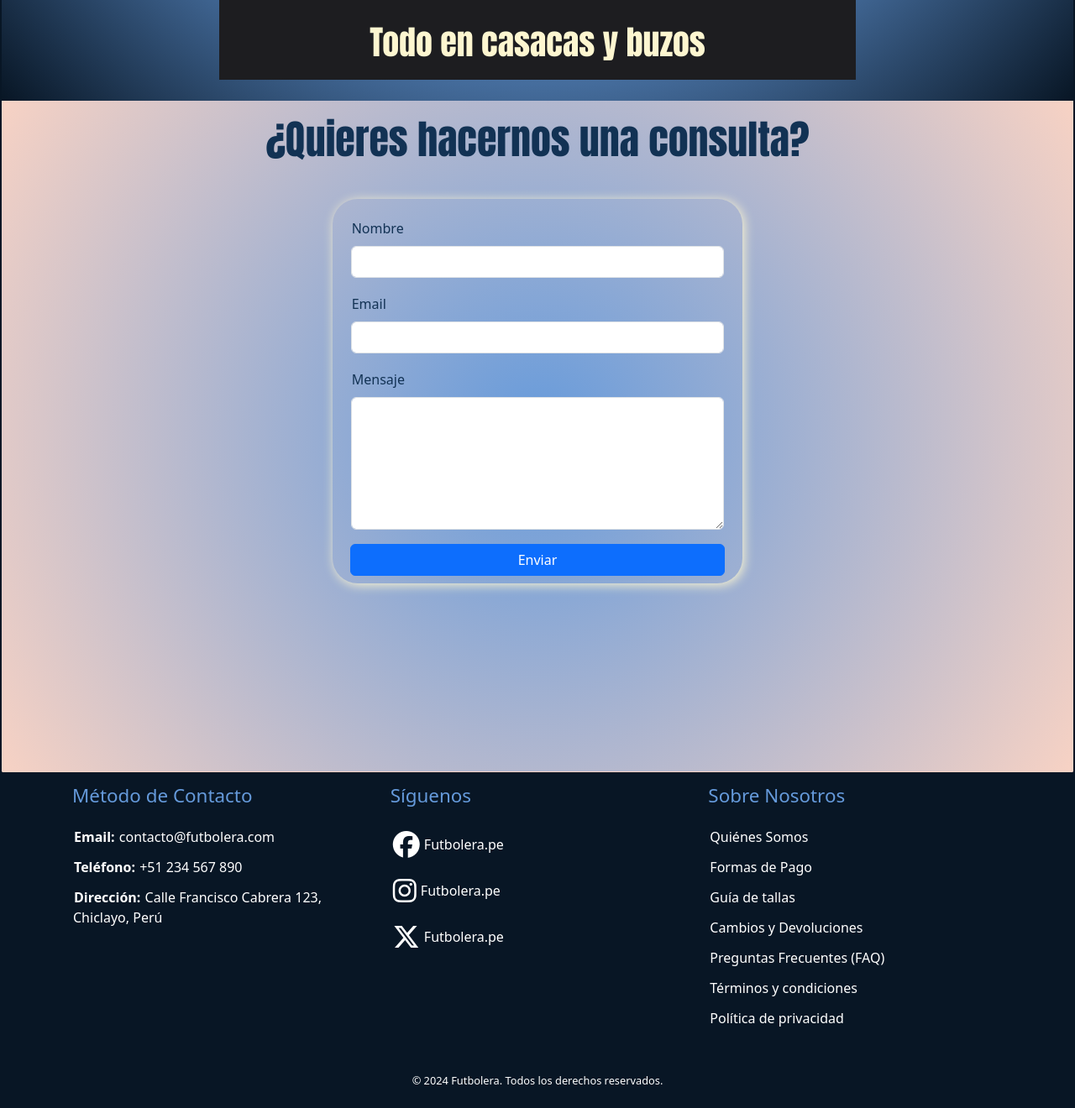
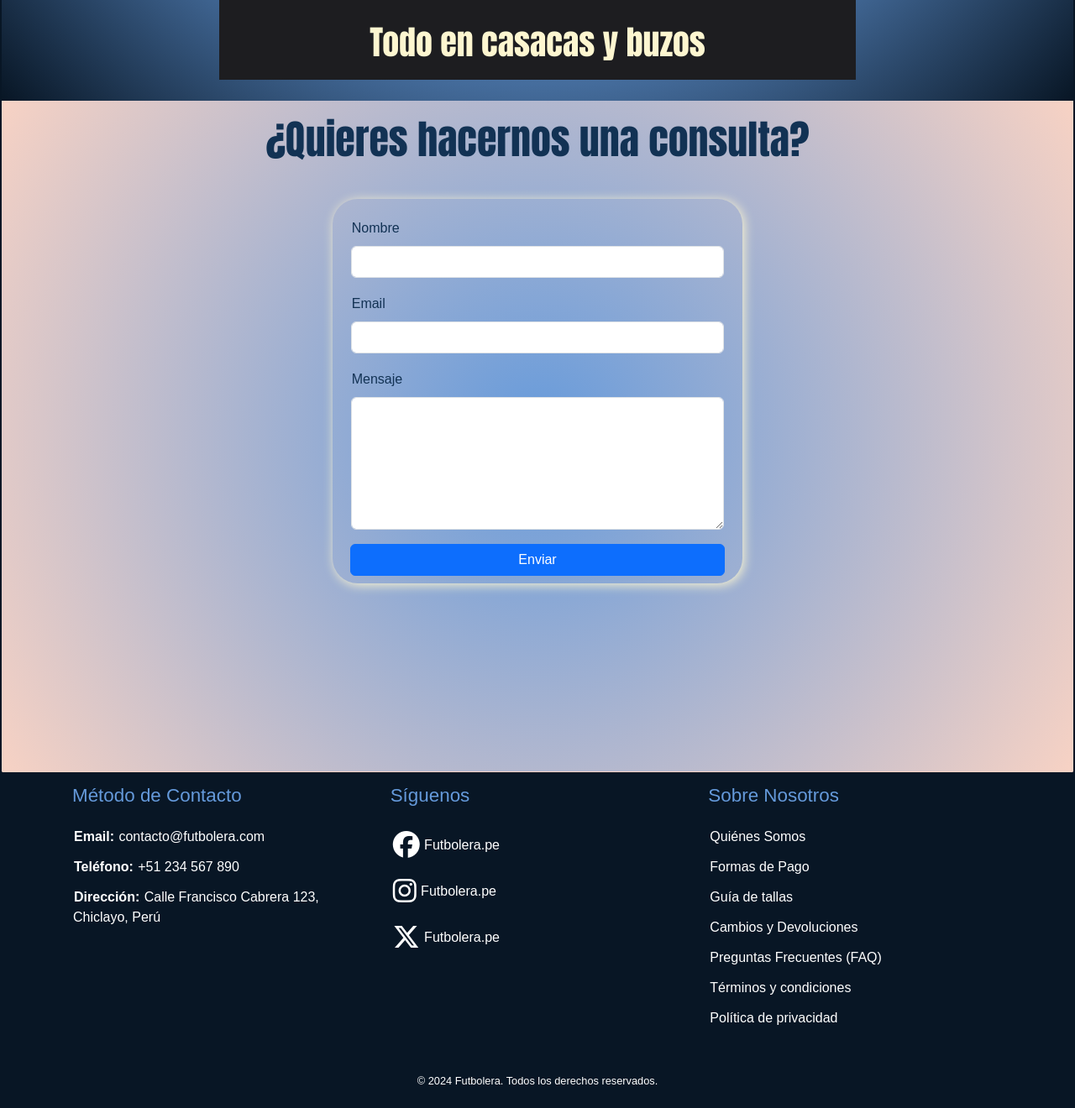
Before and after one commit to JulianB0315/soccer-clothing.io, a PHP site: page /public/home.html in a window 1280 px wide. Shown: the part 3391-4711 px from the top of the page at 84% size. Run offline with PHP 8.4, Linux system fonts and the light colour scheme; some libraries are stand-ins or nearby versions; some web fonts are replaced.

Commit message:
fuente de textos añadida

```diff
--- a/Web/GUI/public/home.html
+++ b/Web/GUI/public/home.html
@@ -11,6 +11,7 @@
     <link rel="preconnect" href="https://fonts.gstatic.com" crossorigin>
     <link rel="stylesheet" href="https://cdnjs.cloudflare.com/ajax/libs/font-awesome/6.6.0/css/all.min.css">
     <link href="https://fonts.googleapis.com/css2?family=Anton&family=Bebas+Neue&display=swap" rel="stylesheet">
+    <link href="https://db.onlinewebfonts.com/c/c0cd6ec8ce6d2bbd315a13b62ed13550?family=AdihausDIN" rel="stylesheet">
 </head>
 <body>
     <!-- Navbar -->
--- a/Web/GUI/public/style.css
+++ b/Web/GUI/public/style.css
@@ -17,6 +17,7 @@
     --font-titles:'Anton', sans-serif;
     --bg-accent: #3498db;
     --bg-warm: #f7d2c4;
+    --font-texts:"AdihausDIN", sans-serif;
 }
 *{
     border: 1px solid transparent;
@@ -150,7 +151,7 @@ nav .offcanvas{
 .main-subtitle{
     color: #fff;
     font-size: 1.2rem;
-    /* font-family:var(--font-texts); Ignorar, no hay fuente */
+    font-family:var(--font-texts);
 }
 .container-clothes{
     width: 550px;
@@ -229,6 +230,7 @@ nav .offcanvas{
 }
 .card-text{
     color: var(--texts-principal);
+    font-family: var(--font-texts);
 }
 .btn-cart{
     width: 30%;
@@ -300,6 +302,7 @@ nav .offcanvas{
     border-radius: 30px;
     box-shadow: 2px 2px 13px var(--bg-light);
     padding: 20px;
+    font-family: var(--font-texts);
 }
 .btn-form{
     width: 100%;
@@ -330,6 +333,7 @@ nav .offcanvas{
 .footer-seccion {
     flex: 1;
     min-width: 250px;
+    font-family: var(--font-texts);
 }
 
 .footer-title {
@@ -373,6 +377,7 @@ nav .offcanvas{
 .footer-copy p {
     color: #fff;
     text-align: center;
+    font-family: var(--font-texts);
 }
 @media only screen and (max-width:992px){
     .navbar-nav >.nav-item >.nav-link::after{
```
